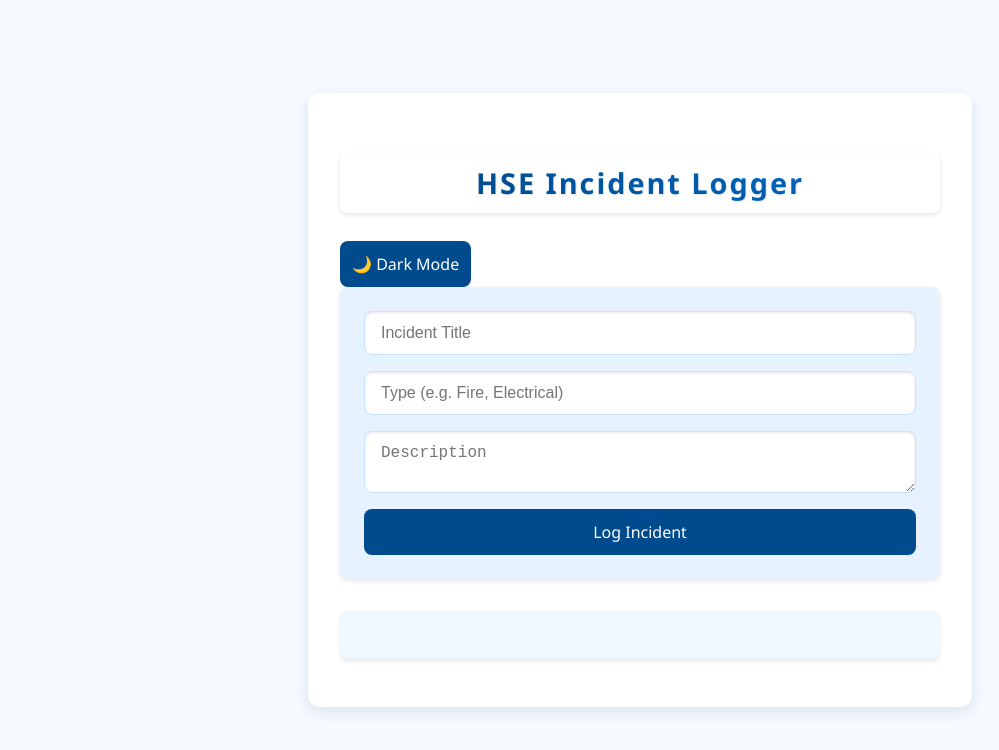
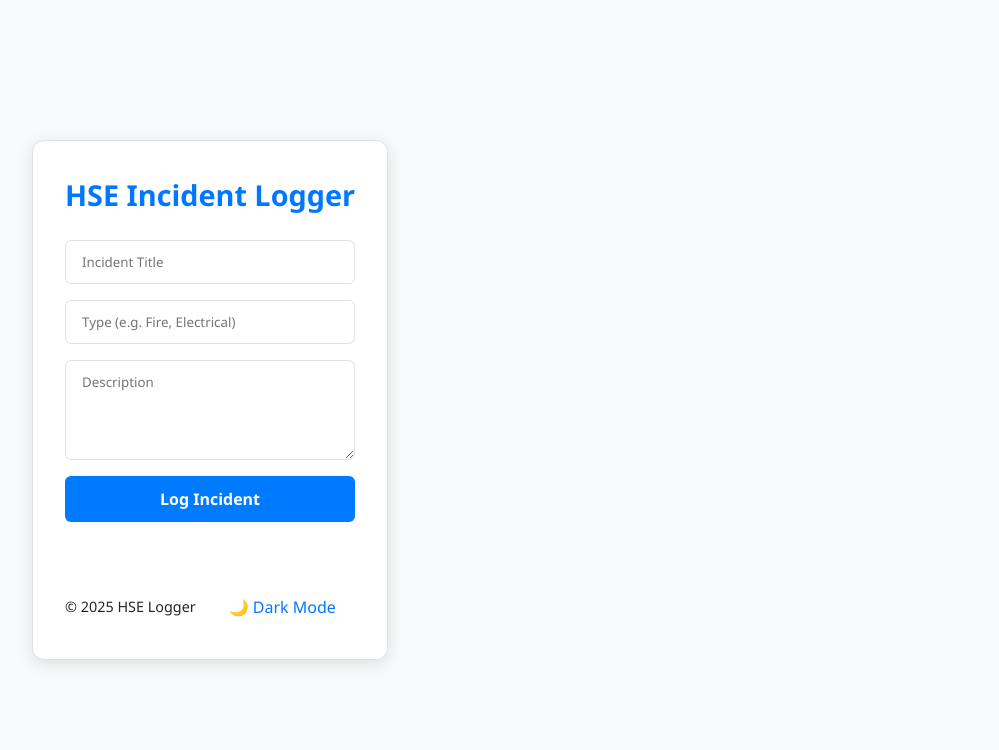
Before and after one commit to Bentroy/HSE_INCIDENT_LOGGER, a React (Vite) app in the folder hse-incident-logger/: page / in a window 1280 px wide. Shown: the top 750 px of the page, without its empty margins (0-999 px from the left). Built offline with nearby package versions, Linux system fonts and the light colour scheme.

Commit message:
omoooooooooooooooo

```diff
--- a/hse-incident-logger/src/App.css
+++ b/hse-incident-logger/src/App.css
@@ -1,230 +1,143 @@
-body {
+/* Theme Variables */
+:root[data-theme="light"] {
+  --bg: #f8f9fa;
+  --text: #212529;
+  --accent: #0077ff;
+  --card: #ffffff;
+  --input-bg: #ffffff;
+  --border: #dee2e6;
+  --button-bg: #007bff;
+  --button-text: #ffffff;
+}
+
+:root[data-theme="dark"] {
+  --bg: #0d1117;
+  --text: #c9d1d9;
+  --accent: #1f6feb;
+  --card: #161b22;
+  --input-bg: #21262d;
+  --border: #30363d;
+  --button-bg: #238636;
+  --button-text: #ffffff;
+}
+
+/* Global Reset */
+* {
   margin: 0;
   padding: 0;
-  font-family: 'Segoe UI', sans-serif;
-  background-color: #f4faff;
-  color: #001f3f;
-  justify-content: center;
+  box-sizing: border-box;
+  font-family: "Segoe UI", sans-serif;
 }
 
-body[data-theme="dark"] {
-  background-color: #0d1117;
-  color: #f0f6fc;
+body {
+  background-color: var(--bg);
+  color: var(--text);
+  min-height: 100vh;
+  padding: 2rem;
+  transition: background-color 0.3s, color 0.3s;
 }
 
+/* Container */
 .container {
-  width: 600px;
-  margin: 3rem auto;
-  background: white;
+  max-width: 600px;
+  margin: 0 auto;
+  background-color: var(--card);
   padding: 2rem;
   border-radius: 12px;
-  box-shadow: 0 5px 15px rgba(0, 0, 50, 0.1);
+  box-shadow: 0 4px 16px rgba(0, 0, 0, 0.1);
+  border: 1px solid var(--border);
 }
 
-body[data-theme="dark"] .container {
-  background-color: #161b22;
-  box-shadow: 0 0 10px rgba(255, 255, 255, 0.05);
+/* Header */
+.naming {
+  font-size: 1.8rem;
+  font-weight: 600;
+  text-align: center;
+  margin-bottom: 1.5rem;
+  color: var(--accent);
 }
 
-.naming {
-  text-align: center;
-  font-size: 1.8rem;
-  font-weight: 600;
-  letter-spacing: 2px;
-  background: linear-gradient(90deg, #004b8d, #0074d9);
-  -webkit-background-clip: text;
-  background-clip: text;
-  -webkit-text-fill-color: transparent;
-  text-shadow: 1px 1px 2px rgba(0, 0, 0, 0.1);
-  padding: 0.5rem;
-  border-radius: 8px;
-  box-shadow: 0 2px 5px rgba(0, 0, 0, 0.1);
-  transition: transform 0.3s ease;
-}
-
-.naming:hover {
-  transform: translateY(-2px);
-  box-shadow: 0 4px 10px rgba(0, 0, 0, 0.2);
-}
-
-h1 {
-  text-align: center;
-  color: #004b8d;
-  margin-bottom: 1.5rem;
-}
-
+/* Form */
 form {
   display: flex;
   flex-direction: column;
   gap: 1rem;
-  margin-bottom: 2rem;
-  background: #e6f2ff;
-  padding: 1.5rem;
-  border-radius: 8px;
-  box-shadow: 0 2px 5px rgba(0, 0, 0, 0.1);
-  transition: box-shadow 0.3s ease;
-}
-
-body[data-theme="dark"] form {
-  background-color: #1f2937;
-}
-
-form:hover {
-  box-shadow: 0 4px 10px rgba(0, 0, 0, 0.2);
-  transform: translateY(-2px);
-}
-
-label {
-  font-weight: bold;
-  color: #001f3f;
-}
-
-body[data-theme="dark"] label {
-  color: #f0f6fc;
 }
 
 input,
 textarea {
   padding: 0.75rem 1rem;
-  border: 1px solid #cce0ff;
-  border-radius: 8px;
-  font-size: 1rem;
-  background-color: white;
-  color: black;
-  box-shadow: inset 0 1px 3px rgba(0, 0, 0, 0.1);
-}
-
-body[data-theme="dark"] input,
-body[data-theme="dark"] textarea {
-  background-color: #0d1117;
-  color: #f0f6fc;
-  border-color: #30363d;
+  border: 1px solid var(--border);
+  border-radius: 6px;
+  background-color: var(--input-bg);
+  color: var(--text);
+  transition: border 0.3s;
 }
 
 input:focus,
 textarea:focus {
-  border-color: #0074d9;
-  box-shadow: 0 0 5px rgba(0, 116, 217, 0.5);
+  outline: none;
+  border-color: var(--accent);
 }
 
-button {
-  background-color: #004b8d;
-  color: white;
-  padding: 0.75rem;
-  font-size: 1rem;
-  border: none;
-  border-radius: 8px;
-  cursor: pointer;
-  transition: background 0.3s ease;
+textarea {
+  resize: vertical;
+  min-height: 100px;
 }
 
-button:hover {
-  background-color: #0066cc;
+/* Submit Button */
+form button {
+  padding: 0.75rem;
+  background-color: var(--button-bg);
+  color: var(--button-text);
+  border: none;
+  border-radius: 6px;
+  cursor: pointer;
+  font-weight: 600;
+  transition: background-color 0.3s;
 }
 
-button:disabled {
-  background-color: #cce0ff;
-  cursor: not-allowed;
+form button:hover {
+  opacity: 0.9;
 }
 
+/* Incident List */
 ul {
+  margin-top: 2rem;
   list-style: none;
-  padding: 1.5rem;
-  margin-top: 2rem;
-  background: #f0f8ff;
-  border-radius: 8px;
-  box-shadow: 0 2px 5px rgba(0, 0, 0, 0.1);
-  transition: box-shadow 0.3s ease;
+  display: flex;
+  flex-direction: column;
+  gap: 1.2rem;
 }
 
-body[data-theme="dark"] ul {
-  background-color: #1f2937;
+li {
+  padding: 1rem;
+  background-color: var(--input-bg);
+  border-left: 4px solid var(--accent);
+  border-radius: 6px;
+  box-shadow: 0 2px 4px rgba(0, 0, 0, 0.05);
 }
 
-ul:hover {
-  box-shadow: 0 4px 10px rgba(0, 0, 0, 0.2);
-  transform: translateY(-2px);
+/* Footer */
+.footer {
+  margin-top: 2rem;
+  text-align: center;
+  font-size: 0.9rem;
+  color: var(--text);
+  display: flex;
+  justify-content: space-between;
+  align-items: center;
 }
 
-ul li {
-  margin-bottom: 1rem;
-  padding: 0.5rem;
-  border-bottom: 1px solid #cce0ff;
+.theme-toggle {
+  background: none;
+  border: none;
+  font-size: 1rem;
+  color: var(--accent);
+  cursor: pointer;
+  transition: opacity 0.3s;
 }
 
-ul li:last-child {
-  border-bottom: none;
+.theme-toggle:hover {
+  opacity: 0.8;
 }
-
-ul li:hover {
-  background-color: #e6f2ff;
-  cursor: pointer;
-}
-
-body[data-theme="dark"] ul li:hover {
-  background-color: #2a3b4c;
-}
-
-ul li span {
-  font-weight: bold;
-  color: #004b8d;
-}
-
-ul li p {
-  margin: 0.5rem 0;
-  color: #001f3f;
-}
-
-body[data-theme="dark"] ul li p {
-  color: #f0f6fc;
-}
-
-.footer {
-  text-align: center;
-  margin-top: 2rem;
-  padding: 1rem;
-  background: #f0f8ff;
-  border-top: 1px solid #cce0ff;
-  color: #001f3f;
-  font-size: 0.9rem;
-  box-shadow: 0 -2px 5px rgba(0, 0, 0, 0.1);
-  transition: background 0.3s ease;
-}
-
-body[data-theme="dark"] .footer {
-  background-color: #1f2937;
-  color: #f0f6fc;
-  border-color: #30363d;
-}
-
-.footer:hover {
-  background-color: #e6f2ff;
-  box-shadow: 0 -4px 10px rgba(0, 0, 0, 0.2);
-  transform: translateY(-2px);
-}
-
-a {
-  color: #004b8d;
-  text-decoration: none;
-}
-
-a:hover {
-  text-decoration: underline;
-}
-
-/* Responsive */
-@media (max-width: 600px) {
-  .container, form, ul, input, textarea, button {
-    width: 100%;
-  }
-  .naming { font-size: 1.2rem; }
-  h1 { font-size: 1.5rem; }
-  .footer { font-size: 0.8rem; }
-}
-
-@media (max-width: 400px) {
-  .container { padding: 0.5rem; }
-  .naming { font-size: 1rem; }
-  h1 { font-size: 1.2rem; }
-  .footer { font-size: 0.7rem; }
-}
--- a/hse-incident-logger/src/App.jsx
+++ b/hse-incident-logger/src/App.jsx
@@ -11,18 +11,15 @@ function App() {
   const [type, setType] = useState("");
   const [description, setDescription] = useState("");
 
-    // Theme state
   const [theme, setTheme] = useState(() => {
-    return localStorage.getItem('theme') || 'light';
+    return localStorage.getItem("theme") || "light";
   });
 
-  // Apply theme to document body class
+  // Apply theme to <html> tag using data attribute
   useEffect(() => {
-    document.body.className = theme;
-    localStorage.setItem('theme', theme);
+    document.documentElement.setAttribute("data-theme", theme);
+    localStorage.setItem("theme", theme);
   }, [theme]);
-
-
 
   useEffect(() => {
     localStorage.setItem("incidents", JSON.stringify(incidents));
@@ -43,17 +40,12 @@ function App() {
   };
 
   const toggleTheme = () => {
-    setTheme(prev => (prev === 'light' ? 'dark' : 'light'));
+    setTheme((prev) => (prev === "light" ? "dark" : "light"));
   };
 
   return (
     <div className="container">
       <h3 className="naming">HSE Incident Logger</h3>
-
-       <button onClick={toggleTheme} className="theme-toggle">
-        {theme === 'light' ? '🌙 Dark Mode' : '☀️ Light Mode'}
-      </button>
-
 
       <form onSubmit={handleSubmit}>
         <input
@@ -88,6 +80,13 @@ function App() {
           </li>
         ))}
       </ul>
+
+      <footer className="footer">
+        <p>© 2025 HSE Logger</p>
+        <button onClick={toggleTheme} className="theme-toggle">
+          {theme === "light" ? "🌙 Dark Mode" : "☀️ Light Mode"}
+        </button>
+      </footer>
     </div>
   );
 }
```
